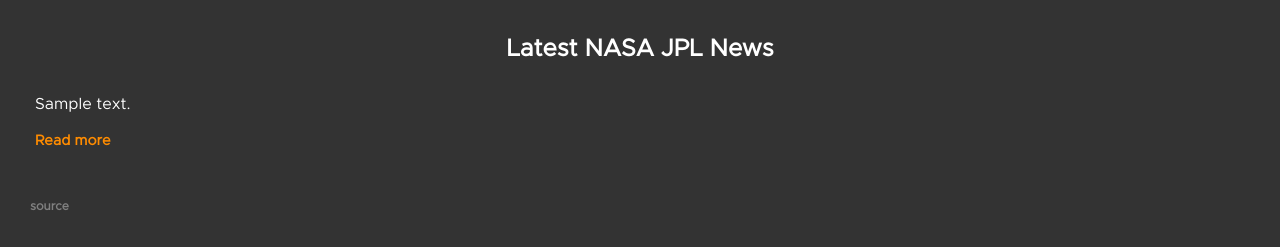
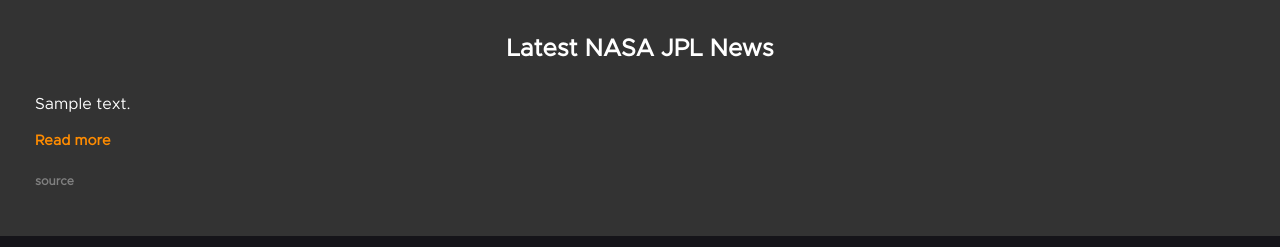
Before and after one commit to HunterTTP/nasa-jpl-news-recap, a Flask app: template templates/index.html in a window 1280 px wide. Shown: the part 564-811 px from the top of the page. Run offline with Flask 2, Linux system fonts and the light colour scheme; the template is opened without the code that fills it: most values are stand-ins (such as "Sample title", 1, 10 or a date in 2020).

Commit message:
Updated CSS for github source link

```diff
--- a/static/css/style.css
+++ b/static/css/style.css
@@ -45,22 +45,19 @@ section {
     margin-top: 15px;
     font-size: 0.9rem;
 }
-footer {
-    padding: 30px;
-    line-height: 1.5;
-    color: grey;
-    font-weight: regular;
+.source-link-container {
+    margin-top: 15px;
 }
-footer a:link,
-footer a:visited,
-footer a:active,
-footer a:hover {
+.source-link-container a:link,
+.source-link-container a:visited,
+.source-link-container a:active,
+.source-link-container a:hover {
         color: #808080;
         font-size: 0.75rem;
         opacity: 1.5;
         font-weight: regular;
         text-decoration: none;
     }
-footer a:hover {
+.source-link-container a:hover {
     opacity: 0.5;
 }
--- a/templates/index.html
+++ b/templates/index.html
@@ -16,6 +16,9 @@
         <p class="read-more-container">
             <a href="{{ press_release_url }}" target="_blank" class="read-more">Read more</a>
         </p>
+        <p class="source-link-container">
+            <a href="https://github.com/HunterTTP/nasa-jpl-news-recap">source</a>
+        </p>
     </section>
     <script src="{{ url_for('static', filename='js/scene.js') }}"></script>
     <script src="{{ url_for('static', filename='js/globe.js') }}"></script>
@@ -23,8 +26,5 @@
     <script src="{{ url_for('static', filename='js/rovers.js') }}"></script>
     <script src="{{ url_for('static', filename='js/init.js') }}"></script>
     <script>initThreeJs()</script>
-<footer>
-    <a href="https://github.com/HunterTTP/nasa-jpl-news-recap">source</a>
-</footer>
 </body>
 </html>
```
Lines whose indentation alone changed are shown as unchanged.
